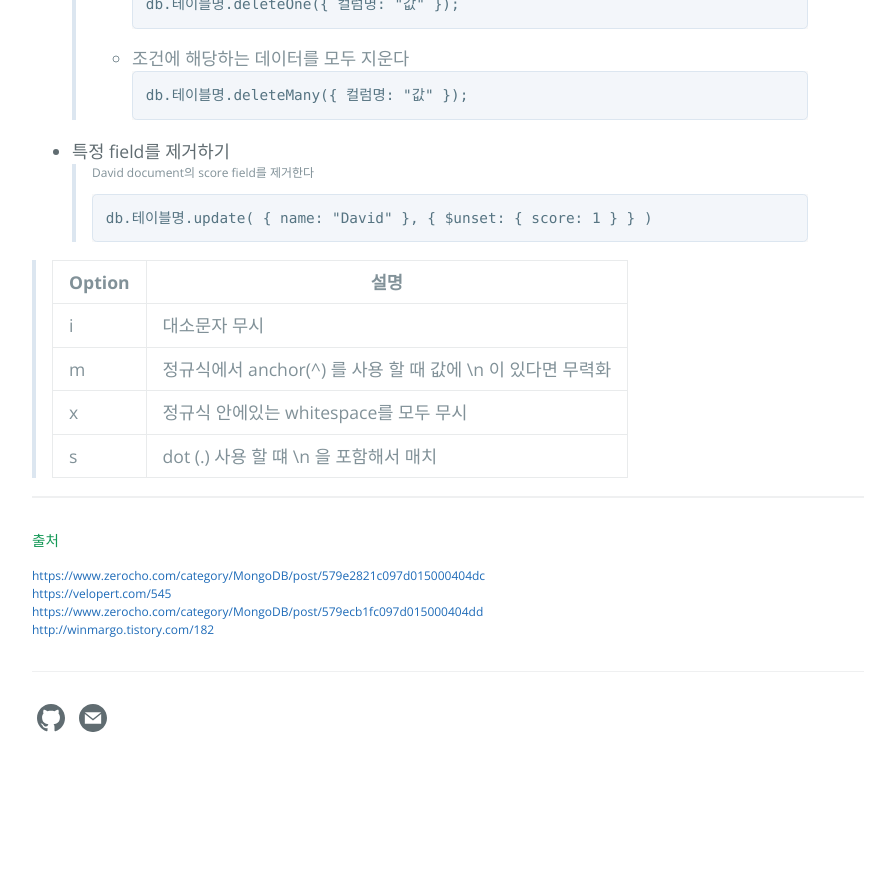
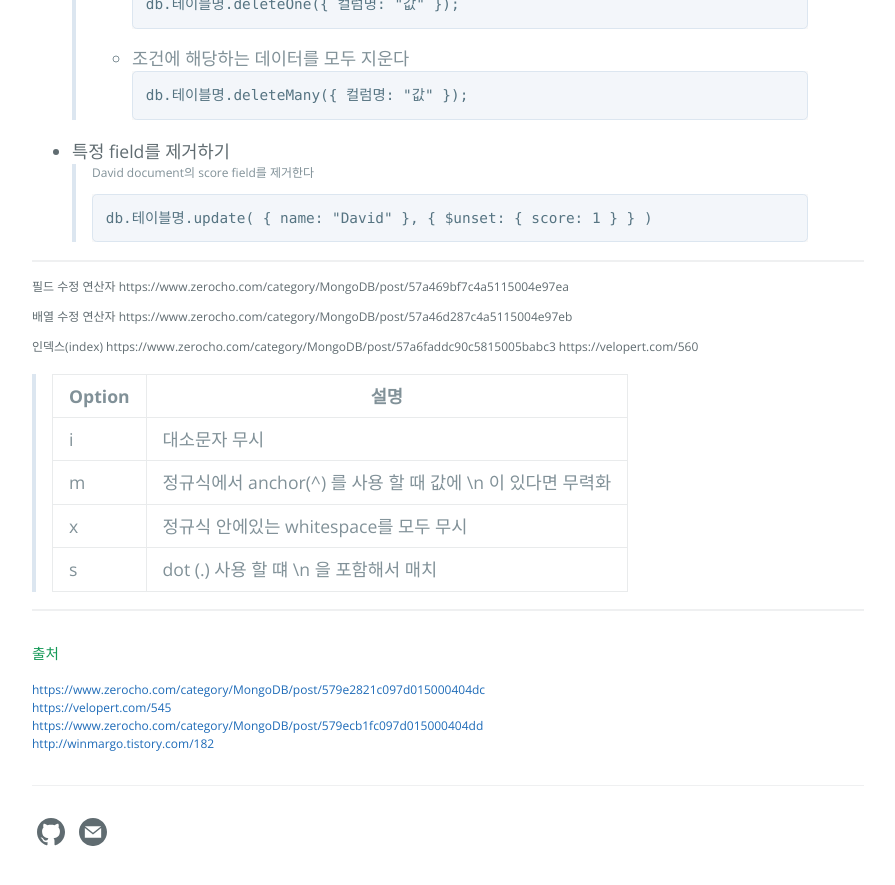
Before and after one commit to zzingyuna/test_site.github.io, a Jekyll site: the page built from _posts/2018-05-08-mongoDB3.md, in a window 1280 px wide and 900 px high, scrolled down 2339 px. Shown: the top 885 px of the window, without its empty margins (192-1087 px from the left). Built offline with Jekyll 4.4.1, drawn with Linux system fonts in a browser that asks for light colours; before the commit the page ends 3125 px from its top, so only the background shows below that.

Commit message:
Update 2018-05-08-mongoDB3.md

```diff
--- a/_posts/2018-05-08-mongoDB3.md
+++ b/_posts/2018-05-08-mongoDB3.md
@@ -146,6 +146,19 @@ layout: post
 
 
 
+---
+
+필드 수정 연산자
+https://www.zerocho.com/category/MongoDB/post/57a469bf7c4a5115004e97ea
+
+배열 수정 연산자
+https://www.zerocho.com/category/MongoDB/post/57a46d287c4a5115004e97eb
+
+
+인덱스(index)
+https://www.zerocho.com/category/MongoDB/post/57a6faddc90c5815005babc3
+https://velopert.com/560
+
 
 
 >Option | 설명
```
